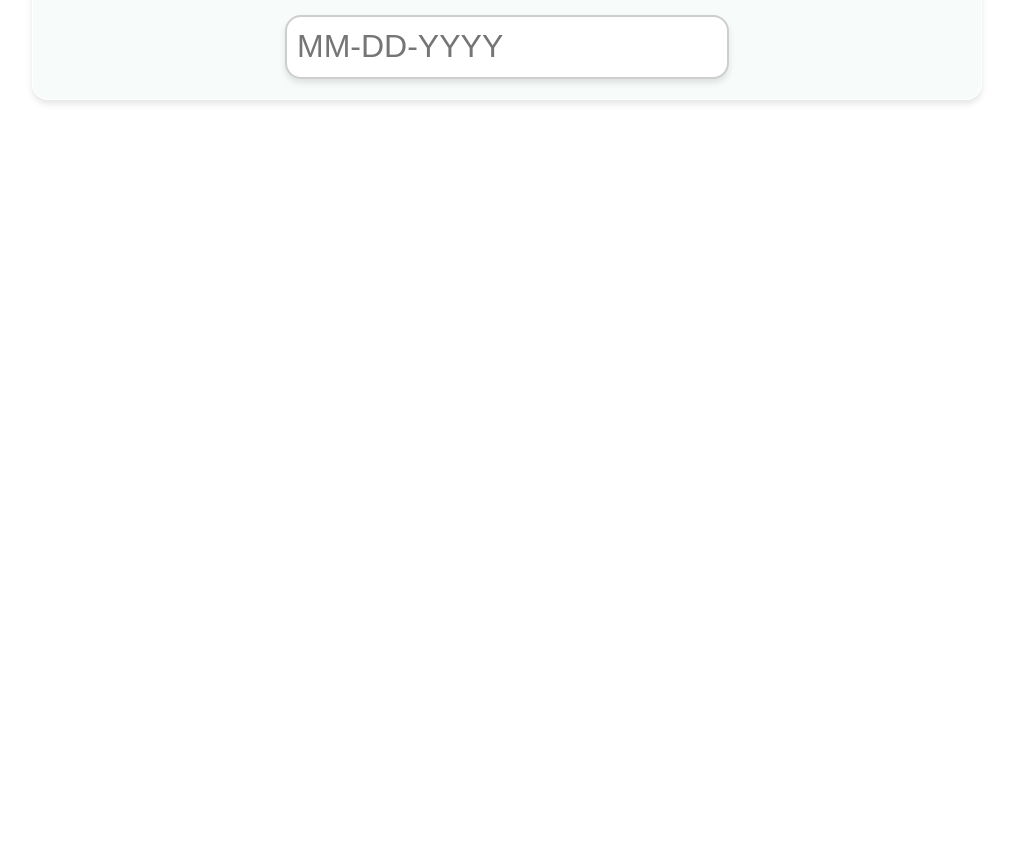
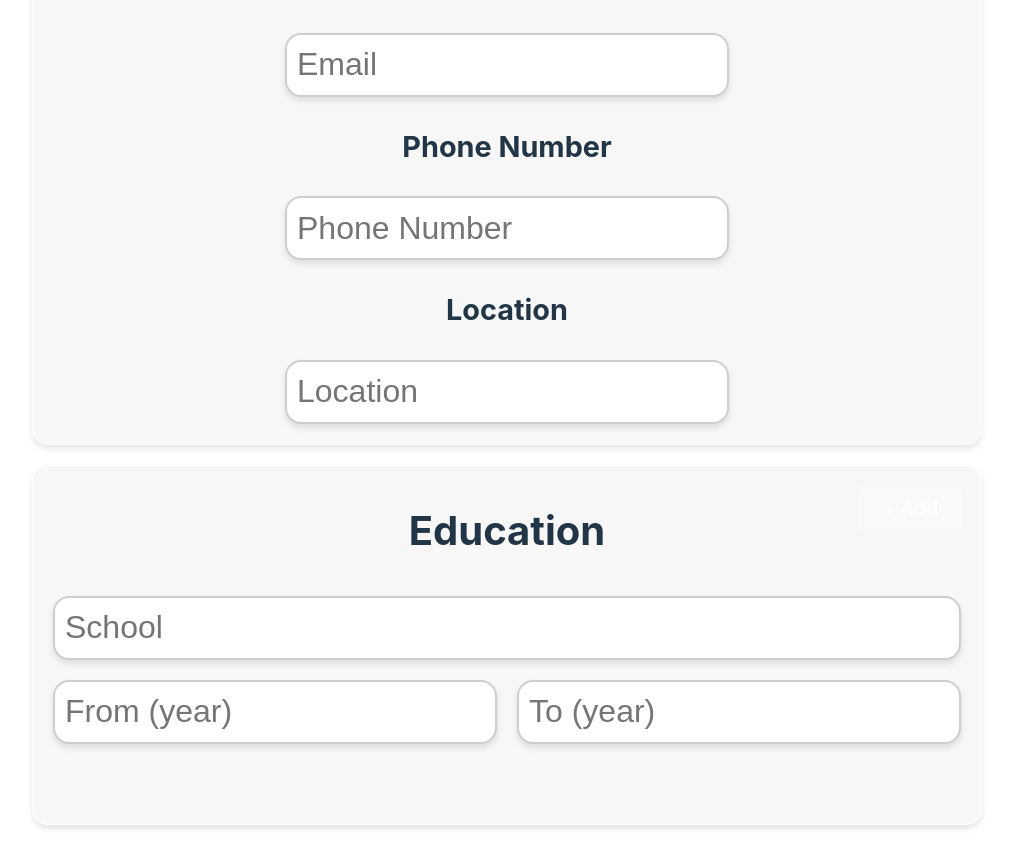
Before and after one commit to Vitdcode/CV-Application, a React (Vite) app: page / in a window 1280 px wide. Shown: the part 540-1408 px from the top of the page, without its empty margins (133-1146 px from the left). Before the commit the page ends 800 px from the top, so only its background shows below. Built offline with nearby package versions, Linux system fonts and the light colour scheme.

Commit message:
feat: created Education Inputs

```diff
--- a/src/App.jsx
+++ b/src/App.jsx
@@ -1,17 +1,26 @@
 import "./styles/App.css";
 import NameInput from "./components/input-components/NameInput";
 import BirthdayInput from "./components/input-components/Birthdate";
+import EmailInput from "./components/input-components/EmailInput";
+import PhoneNumberInput from "./components/input-components/PhoneNumberInput";
+import LocationInput from "./components/input-components/LocationInput";
+import EductionInput from "./components/input-components/EductionInput";
 
 function App() {
   return (
     <div className="all-inputs-wrapper">
-      <div className="personal-information">
+      <section id="personal-information" className="input-wrapper">
         <h1>Personal Information</h1>
-        <section>
-          <NameInput />
-          <BirthdayInput />
-        </section>
-      </div>
+        <NameInput />
+        <BirthdayInput />
+        <EmailInput />
+        <PhoneNumberInput />
+        <LocationInput />
+      </section>
+      <section id="education" className="input-wrapper">
+        <h1>Education</h1>
+        <EductionInput />
+      </section>
     </div>
   );
 }
--- /dev/null
+++ b/src/components/input-components/AboutMe.jsx
@@ -0,0 +1 @@
+export default function AboutMe() {}
--- /dev/null
+++ b/src/components/input-components/EductionInput.jsx
@@ -0,0 +1,51 @@
+import { useState } from "react";
+
+export default function EductionInput() {
+  const [educationInputs, setEducationInputs] = useState([
+    { id: crypto.randomUUID(), from: "", to: "", school: "" },
+  ]);
+
+  const addEducationinput = () => {
+    setEducationInputs([
+      ...educationInputs,
+      { id: crypto.randomUUID(), from: "", to: "", school: "" },
+    ]);
+  };
+
+  const handleInputChange = (id, field, value) => {
+    setEducationInputs((prevInputs) =>
+      prevInputs.map((input) => (input.id === id ? { ...input, [field]: value } : input))
+    );
+  };
+
+  return (
+    <div>
+      <button id="add-education-input-btn" onClick={addEducationinput}>
+        + Add
+      </button>
+      {educationInputs.map((input) => (
+        <div key={input.id} className="education-input-wrapper">
+          <input
+            type="text"
+            id={crypto.randomUUID()}
+            className="school-input"
+            placeholder="School"
+            onChange={(e) => handleInputChange(input.id, "school", e.target.value)}
+          />
+          <input
+            type="number"
+            id={crypto.randomUUID()}
+            placeholder="From (year)"
+            onChange={(e) => handleInputChange(input.id, "from", e.target.value)}
+          />
+          <input
+            type="number"
+            id={crypto.randomUUID()}
+            placeholder="To (year)"
+            onChange={(e) => handleInputChange(input.id, "to", e.target.value)}
+          />
+        </div>
+      ))}
+    </div>
+  );
+}
--- /dev/null
+++ b/src/components/input-components/EmailInput.jsx
@@ -0,0 +1,22 @@
+import { useState } from "react";
+
+export default function EmailInput() {
+  const [email, setEmail] = useState("");
+
+  const emailChange = (e) => {
+    setEmail(e.target.value);
+  };
+
+  return (
+    <div className="email-input-wrapper">
+      <h2>Email</h2>
+      <input
+        type="text"
+        placeholder="Email"
+        value={email}
+        id="email-input"
+        onChange={emailChange}
+      />
+    </div>
+  );
+}
--- /dev/null
+++ b/src/components/input-components/LocationInput.jsx
@@ -0,0 +1,22 @@
+import { useState } from "react";
+
+export default function LocationInput() {
+  const [location, setLocation] = useState("");
+
+  const locationChange = (e) => {
+    setLocation(e.target.value);
+  };
+
+  return (
+    <div className="location-input-wrapper">
+      <h2>Location</h2>
+      <input
+        type="text"
+        placeholder="Location"
+        value={location}
+        id="location-input"
+        onChange={locationChange}
+      />
+    </div>
+  );
+}
--- /dev/null
+++ b/src/components/input-components/PhoneNumberInput.jsx
@@ -0,0 +1,22 @@
+import { useState } from "react";
+
+export default function PhoneNumberInput() {
+  const [phoneNumber, setPhoneNumber] = useState("");
+
+  const phoneNumberChange = (e) => {
+    setPhoneNumber(e.target.value);
+  };
+
+  return (
+    <div className="phone-num-input-wrapper">
+      <h2>Phone Number</h2>
+      <input
+        type="number"
+        placeholder="Phone Number"
+        value={phoneNumber}
+        id="phone-number-input"
+        onChange={phoneNumberChange}
+      />
+    </div>
+  );
+}
--- a/src/styles/App.css
+++ b/src/styles/App.css
@@ -10,19 +10,41 @@
   width: 100%;
 }
 
-.personal-information {
-  display: flex;
-  flex-direction: column;
+.all-inputs-wrapper {
+}
+
+.input-wrapper {
   border: 1px solid rgb(255, 255, 255);
-  background-color: rgba(115, 171, 168, 0.055);
-  /*   background-color: rgba(42, 143, 101, 0.082); */
+  /*   background-color: rgba(112, 153, 126, 0.226); */
+  background-color: rgba(37, 37, 37, 0.034);
   border-radius: 16px;
   padding: 10px;
   box-shadow: 0 4px 6px rgba(0, 0, 0, 0.1);
+  margin-bottom: 20px;
 }
 
-.personal-information > h1:nth-child(1) {
+#personal-information > h1:nth-child(1) {
   margin-bottom: 60px;
+}
+
+#education {
+  position: relative;
+}
+
+#add-education-input-btn {
+  position: absolute;
+  top: 5%;
+  right: 2%;
+}
+
+.education-input-wrapper {
+  display: grid;
+  grid-template-columns: 1fr 1fr;
+  margin-bottom: 60px;
+}
+
+.school-input {
+  grid-column: 1/3;
 }
 
 @keyframes logo-spin {
--- a/src/styles/index.css
+++ b/src/styles/index.css
@@ -56,19 +56,19 @@ button {
   border-radius: 8px;
   border: 1px solid transparent;
   padding: 0.6em 1.2em;
-  font-size: 1em;
+  font-size: 1.2em;
   font-weight: 500;
   font-family: inherit;
-  background-color: #1a1a1a;
+  background-color: #8c61a5;
+  color: white;
   cursor: pointer;
-  transition: border-color 0.25s;
+  transition: background-color 0.25s;
 }
 button:hover {
-  border-color: #646cff;
+  background-color: #8442aa;
 }
-button:focus,
-button:focus-visible {
-  outline: 4px auto -webkit-focus-ring-color;
+button:active {
+  background-color: #a552d4;
 }
 
 @media (prefers-color-scheme: light) {
```
